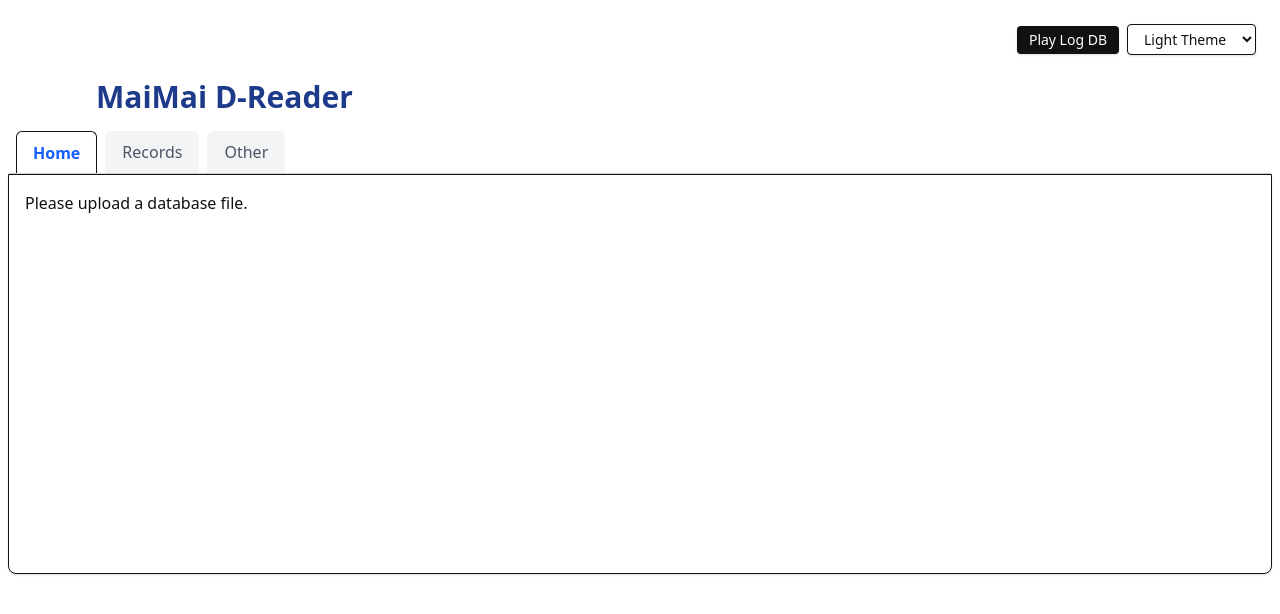
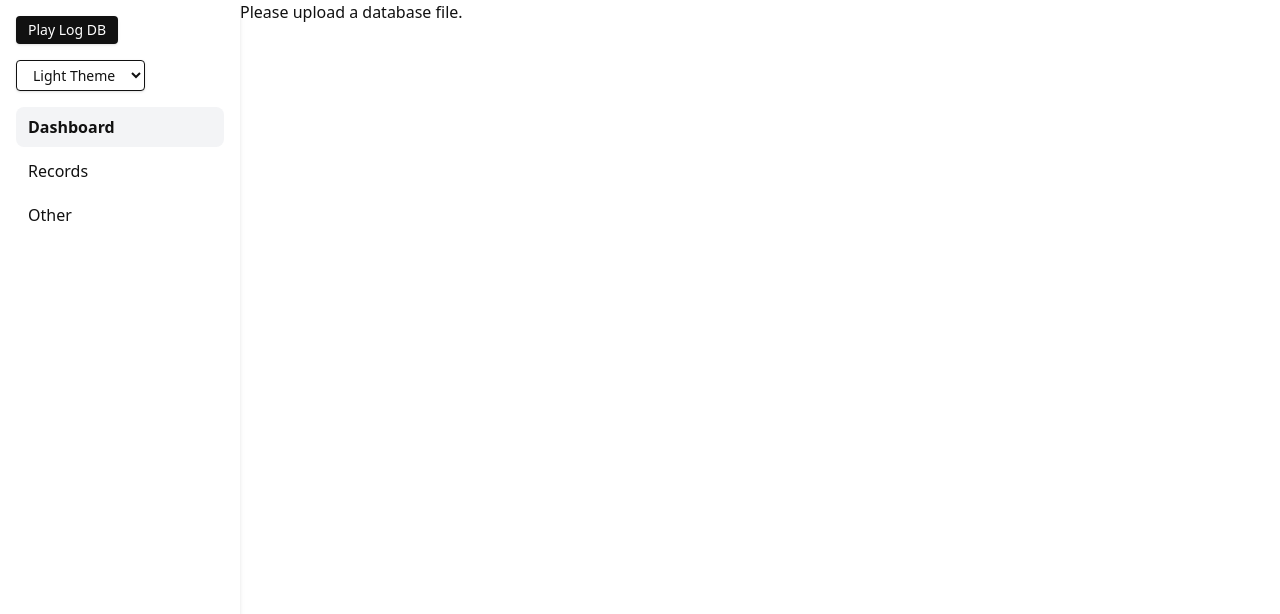
Before and after one commit to Xhiro-Yui/maimai-dreader, a React (Vite) app: page / in a window 1280 px wide. Shown: the top 614 px of the page. Built offline with nearby package versions, Linux system fonts and the light colour scheme.

Commit message:
Changed to sidebar layout as its more usable

```diff
--- a/src/App.tsx
+++ b/src/App.tsx
@@ -1,44 +1,45 @@
-import { useState } from "react"
-
-import Header from "./components/Header"
+import {useEffect, useState} from "react"
+import SidebarLayout from "./components/layout/SidebarLayout"
 import UploadRecords from "./components/UploadRecords"
 import ThemePicker from "./components/ThemePicker"
-import Tabs from "./components/Tabs"
-import Layout from "./components/Layout"
-
 import Home from "./views/Home"
 import Records from "./views/Records"
 import Other from "./views/Other"
-import type {Database} from "sql.js";
+import type {Database} from "sql.js"
 
-type SqlJsDatabase = Database;
+type SqlJsDatabase = Database
 
-function App() {
-    const [db, setDb] = useState<SqlJsDatabase | null>(null)
-    const tabs = ["home", "records", "other"]
-    const [currentTab, setCurrentTab] = useState("home")
+export default function App() {
+    const [db, setDb] = useState<SqlJsDatabase | null>(null);
 
     const views = {
-        home: <Home db={db} />,
-        records: <Records db={db} />,
-        other: <Other />,
-    }
+        Dashboard: <Home db={db}/>,
+        Records: <Records db={db}/>,
+        Other: <Other/>,
+    } as const;
+    type TabName = keyof typeof views;
+    const tabs = Object.keys(views) as TabName[];
+
+    const [currentTab, setCurrentTab] = useState<TabName>(() => {
+        const saved = localStorage.getItem("currentTab") as TabName | null;
+        return saved && tabs.includes(saved) ? saved : tabs[0];
+    });
+
+    useEffect(() => {
+        localStorage.setItem("currentTab", currentTab);
+    }, [currentTab]);
 
     return (
-        <Layout>
-            <div className="flex justify-end items-center gap-2 px-4 pt-4">
-                <UploadRecords onDbLoaded={(db) => setDb(db)}/>
-                <ThemePicker/>
-            </div>
-            <Header/>
-            <Tabs
-                tabs={tabs}
-                currentTab={currentTab}
-                setCurrentTab={setCurrentTab}
-                views={views}
-            />
-        </Layout>
+        <SidebarLayout<TabName>
+            controls={
+                <>
+                    <UploadRecords onDbLoaded={setDb}/>
+                    <ThemePicker/>
+                </>
+            }
+            sidebarTabs={{tabs, currentTab, setCurrentTab}}
+        >
+            {views[currentTab]}
+        </SidebarLayout>
     )
 }
-
-export default App
--- a/src/components/TabContent.tsx
+++ /dev/null
@@ -1,17 +0,0 @@
-import type {ReactNode} from "react"
-
-interface TabContentProps {
-    currentTab: string
-    views: Record<string, ReactNode>
-}
-
-const TabContent = ({currentTab, views}: TabContentProps) => {
-    return (
-        <div
-            className="border border-[var(--color-text)] rounded-b-lg bg-[var(--color-bg)] p-4 shadow min-h-[400px] transition-colors duration-300">
-            {views[currentTab] || <div className="text-gray-400">No view available.</div>}
-        </div>
-    )
-}
-
-export default TabContent
--- a/src/components/TabSelector.tsx
+++ /dev/null
@@ -1,27 +0,0 @@
-interface TabSelectorProps {
-    tabs: string[]
-    currentTab: string
-    onTabChange: (tab: string) => void
-}
-
-const TabSelector = ({ tabs, currentTab, onTabChange }: TabSelectorProps) => {
-    return (
-        <div className="flex space-x-2 border-b border-gray-300 px-2">
-            {tabs.map((tab) => (
-                <button
-                    key={tab}
-                    onClick={() => onTabChange(tab)}
-                    className={`px-4 py-2 rounded-t-md border transition-colors duration-200 ${
-                        currentTab === tab
-                            ? "bg-[var(--color-bg)] border-[var(--color-text)] border-b-0 text-blue-600 font-semibold"
-                            : "bg-gray-100 text-gray-600 border-transparent hover:bg-gray-50"
-                    }`}
-                >
-                    {tab.charAt(0).toUpperCase() + tab.slice(1)}
-                </button>
-            ))}
-        </div>
-    )
-}
-
-export default TabSelector
--- a/src/components/Tabs.tsx
+++ /dev/null
@@ -1,24 +0,0 @@
-import TabSelector from "./TabSelector"
-import TabContent from "./TabContent"
-
-interface TabsProps {
-    tabs: string[]
-    currentTab: string
-    setCurrentTab: (tab: string) => void
-    views: Record<string, React.ReactNode>
-}
-
-const Tabs = ({ tabs, currentTab, setCurrentTab, views }: TabsProps) => {
-    return (
-        <>
-            <TabSelector
-                tabs={tabs}
-                currentTab={currentTab}
-                onTabChange={setCurrentTab}
-            />
-            <TabContent currentTab={currentTab} views={views} />
-        </>
-    )
-}
-
-export default Tabs
--- a/src/components/UploadRecords.tsx
+++ b/src/components/UploadRecords.tsx
@@ -32,7 +32,8 @@ const UploadRecords = ({onDbLoaded}: UploadRecordsProps) => {
     return (
         <div>
             <label
-                className="inline-block px-3 py-1 bg-[var(--color-text)] text-[var(--color-bg)] text-sm rounded shadow hover:opacity-90 cursor-pointer relative transition-colors duration-300">
+                className="group inline-block px-3 py-1 bg-[var(--color-text)] text-[var(--color-bg)] text-sm rounded shadow hover:opacity-90 cursor-pointer relative transition-colors duration-300"
+            >
                 {uploadedFileName || "Play Log DB"}
                 <input
                     type="file"
@@ -41,11 +42,17 @@ const UploadRecords = ({onDbLoaded}: UploadRecordsProps) => {
                     className="hidden"
                 />
                 <div
-                    className="absolute top-full mt-1 right-0 group-hover:opacity-100 opacity-0 transition bg-[var(--color-text)] text-[var(--color-bg)] text-xs rounded px-3 py-2 whitespace-nowrap text-left z-50 shadow-lg">
+                    className="absolute left-full top-1/2 -translate-y-1/2 ml-2
+                       group-hover:opacity-100 opacity-0 transition-opacity
+                       bg-[var(--color-text)] text-[var(--color-bg)]
+                       text-xs rounded px-3 py-2 whitespace-nowrap z-50 shadow-lg"
+                >
                     Upload a SQLite [.db] or [.sqlite] file
                 </div>
             </label>
         </div>
+
+
     )
 }
 
--- /dev/null
+++ b/src/components/layout/SidebarLayout.tsx
@@ -0,0 +1,48 @@
+import type { ReactNode } from "react"
+
+interface SidebarLayoutProps<T extends string> {
+    controls?: ReactNode
+    sidebarTabs?: {
+        tabs: readonly T[]
+        currentTab: T
+        setCurrentTab: (tab: T) => void
+    }
+    children: ReactNode
+}
+
+export default function SidebarLayout<T extends string>({
+                                                            controls,
+                                                            sidebarTabs,
+                                                            children,
+                                                        }: SidebarLayoutProps<T>) {
+    return (
+        <div className="flex h-screen bg-[var(--color-bg)] text-[var(--color-text)]">
+            {/* Sidebar */}
+            <aside className="w-60 flex-shrink-0 bg-[var(--color-sidebar-bg)] text-[var(--color-sidebar-text)] shadow-md">
+                <div className="p-4 space-y-4">
+                    {controls}
+                    {sidebarTabs && (
+                        <div className="space-y-1">
+                            {sidebarTabs.tabs.map((tab) => (
+                                <button
+                                    key={tab}
+                                    onClick={() => sidebarTabs.setCurrentTab(tab)}
+                                    className={`w-full text-left px-3 py-2 rounded-lg transition-colors ${
+                                        sidebarTabs.currentTab === tab
+                                            ? "bg-[var(--color-hover-bg)] font-semibold"
+                                            : "hover:bg-[var(--color-hover-bg)]"
+                                    }`}
+                                >
+                                    {tab}
+                                </button>
+                            ))}
+                        </div>
+                    )}
+                </div>
+            </aside>
+
+            {/* Main content */}
+            <main className="flex-1 overflow-y-auto">{children}</main>
+        </div>
+    )
+}
--- a/src/index.css
+++ b/src/index.css
@@ -9,6 +9,10 @@
     --color-text: #111111;
     --color-header: #1E3A8A;
 
+    /* Sidebar */
+    --color-sidebar-bg: var(--color-bg);
+    --color-sidebar-text: var(--color-text);
+    --color-hover-bg: #f3f4f6; /* Tailwind gray-100, matches light mode */
     /* Tables */
     --color-utage-row: #C026D3;
     --color-master-row: #5B21B6;
@@ -22,6 +26,11 @@
         --color-bg: #0F172A;
         --color-text: #F8FAFC;
         --color-header: #93C5FD;
+
+        /* Sidebar */
+        --color-sidebar-bg: #1E293B; /* slate-800 */
+        --color-sidebar-text: #F1F5F9; /* slate-100 */
+        --color-hover-bg: #334155; /* slate-700 */
 
         /* Tables */
         --color-utage-row: #FF6FFD;
```
